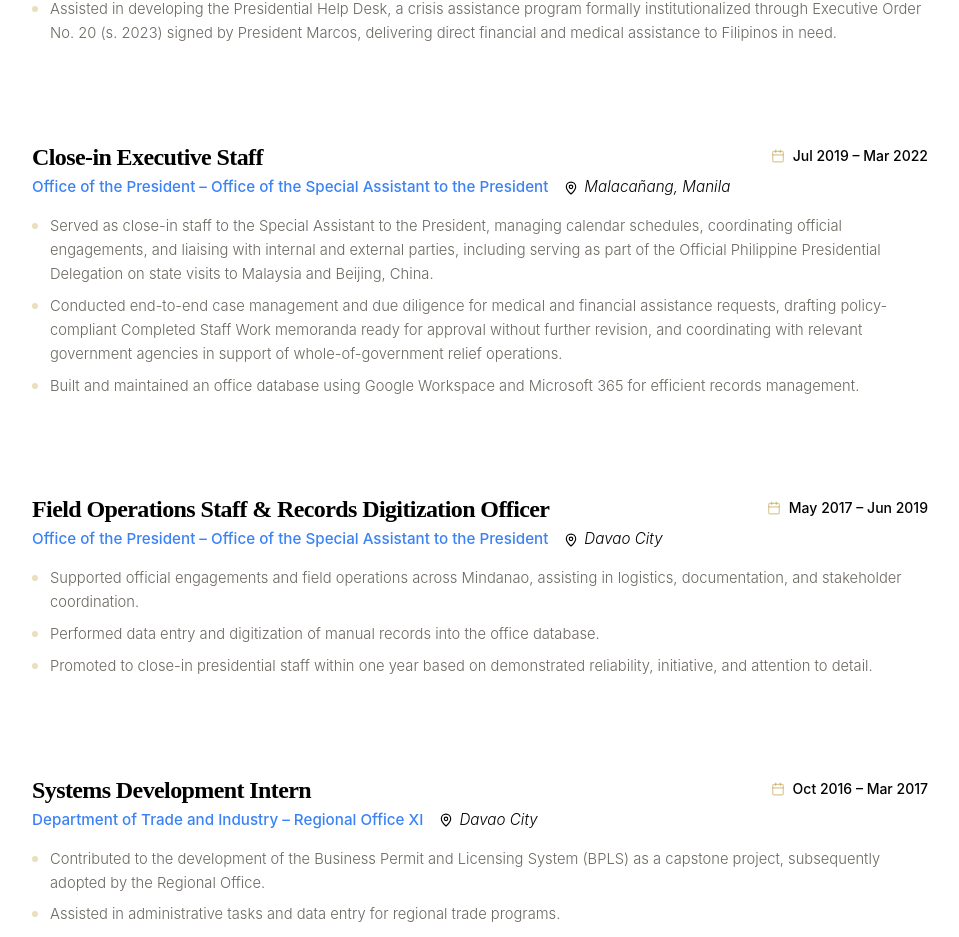
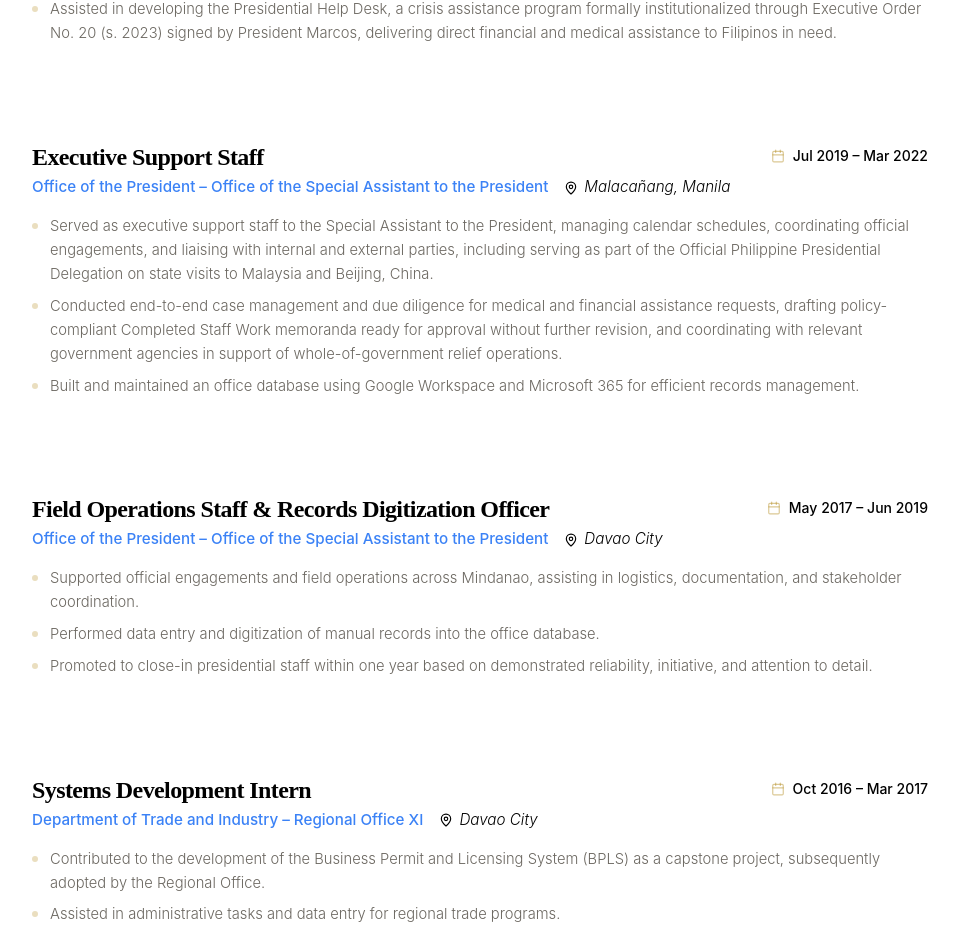
Before and after one commit to nikko-caharian/Nikko-s-Portfolio, a React (Vite) app: page /about in a window 1280 px wide. Shown: the part 1752-2689 px from the top of the page, without its empty margins (160-1119 px from the left). Built offline with nearby package versions, Linux system fonts and the light colour scheme.

Commit message:
Update About.tsx

```diff
--- a/src/pages/About.tsx
+++ b/src/pages/About.tsx
@@ -100,12 +100,12 @@ export default function About() {
               ]}
             />
             <ExperienceItem
-              title="Close-in Executive Staff"
+              title="Executive Support Staff"
               org="Office of the President – Office of the Special Assistant to the President"
               period="Jul 2019 – Mar 2022"
               location="Malacañang, Manila"
               description={[
-                "Served as close-in staff to the Special Assistant to the President, managing calendar schedules, coordinating official engagements, and liaising with internal and external parties, including serving as part of the Official Philippine Presidential Delegation on state visits to Malaysia and Beijing, China.",
+                "Served as executive support staff to the Special Assistant to the President, managing calendar schedules, coordinating official engagements, and liaising with internal and external parties, including serving as part of the Official Philippine Presidential Delegation on state visits to Malaysia and Beijing, China.",
                 "Conducted end-to-end case management and due diligence for medical and financial assistance requests, drafting policy-compliant Completed Staff Work memoranda ready for approval without further revision, and coordinating with relevant government agencies in support of whole-of-government relief operations.",
                 "Built and maintained an office database using Google Workspace and Microsoft 365 for efficient records management."
               ]}
```
